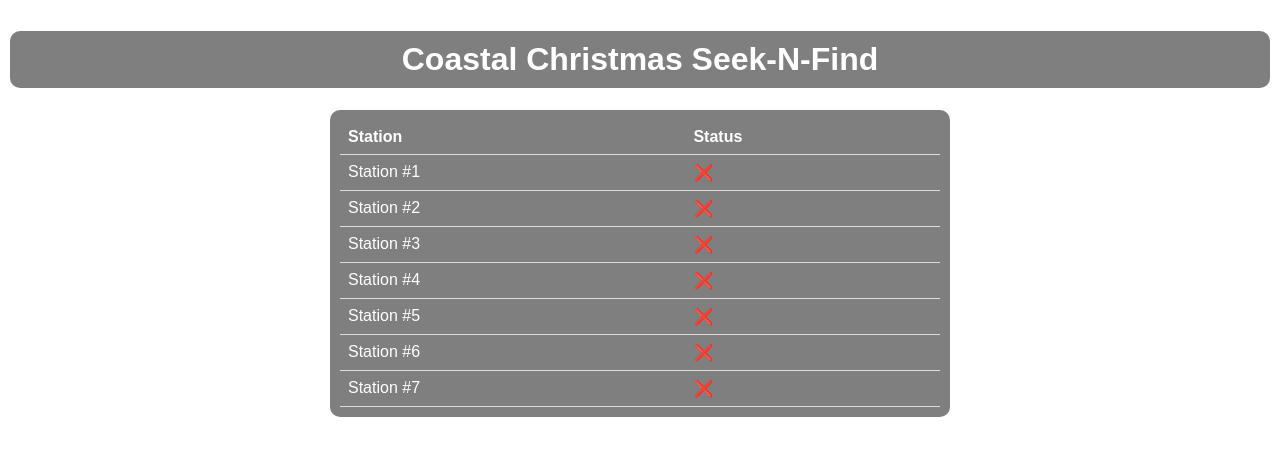
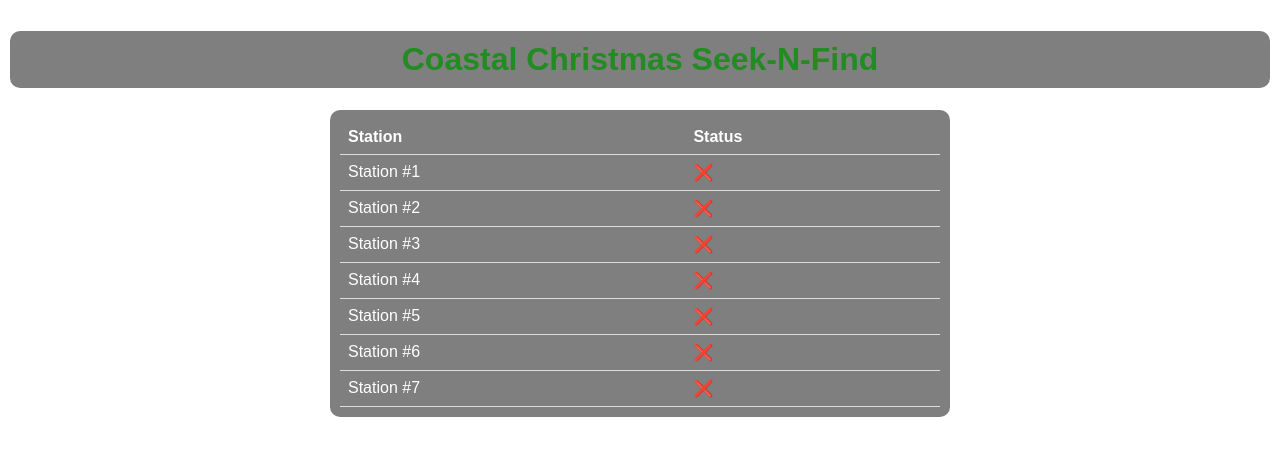
Before and after one commit to cadtoolbox/CoastalChristmas, a plain HTML site: page index.html in a window 1280 px wide. Drawn offline with Linux system fonts and the light colour scheme.

Commit message:
Update index.html

```diff
--- a/index.html
+++ b/index.html
@@ -3,7 +3,7 @@
 <head>
     <meta charset="UTF-8">
     <meta name="viewport" content="width=device-width, initial-scale=1.0">
-    <title>QRistmas Station Seek-N-Find</title>
+    <title>Coastal Christmas Seek-N-Find</title>
     <style>
         body {
             font-family: Arial, sans-serif;
@@ -17,6 +17,7 @@
             background-color: rgba(0, 0, 0, 0.5);
             padding: 10px;
             border-radius: 10px;
+            color: #228B22; /* Christmas green (Forest Green) */
         }
         .station-list {
             width: 100%;
```
